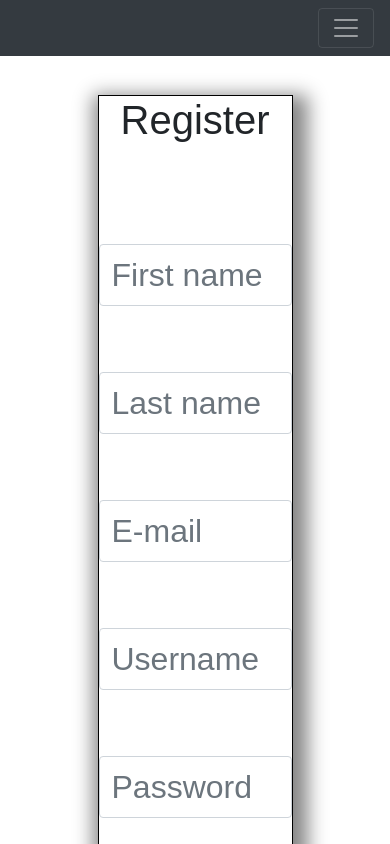
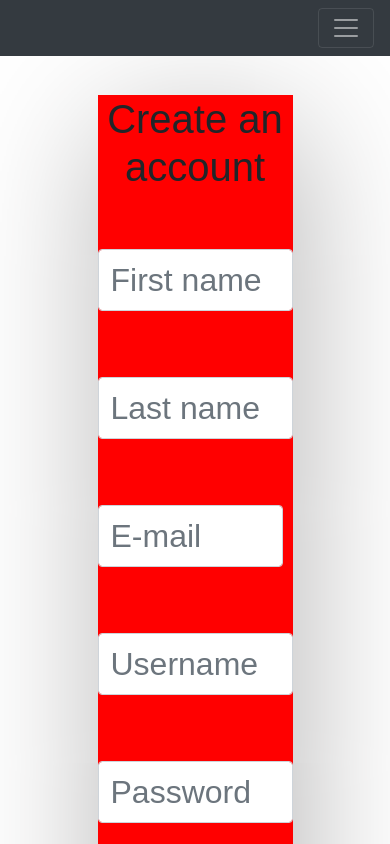
Before and after one commit to jonathanj101/Stock-Trading-App, a React (Create React App) app in the folder client/: page /register in a window 390 px wide. Shown: the top 844 px of the page. Built offline with nearby package versions, Linux system fonts and the light colour scheme; the HTML template or start-up script is replaced by a standard one.

Commit message:
cleaning, renaming, adding styling for mobile version

```diff
--- a/client/src/components/RegisterForm.js
+++ b/client/src/components/RegisterForm.js
@@ -12,8 +12,8 @@ const FormComponent = ({ handleRegister }) => {
     const [email, setEmail] = useState('');
     const [validated, setValidated] = useState(false);
     const [showAlertMsgComponent, setShow] = useState(false);
-    const [errMsg, setErrMsg] = useState('');
-    const [successMsg, setSuccessMsg] = useState('');
+    const [errorMessage, setErrorMessage] = useState('');
+    const [successMessage, setSuccessMessage] = useState('');
     let history = useHistory();
 
     const handleSubmit = (event) => {
@@ -58,7 +58,7 @@ const FormComponent = ({ handleRegister }) => {
     ) => {
         try {
             debugger;
-            const sendRegistrantData = await axios.post('/signup', {
+            const response = await axios.post('/signup', {
                 first_name: firstName,
                 last_name: lastName,
                 password: password,
@@ -67,16 +67,15 @@ const FormComponent = ({ handleRegister }) => {
                 userHoldings: 100000,
             });
             setShow(true);
-            const respMsg = sendRegistrantData.data[0];
-            const respStatusCode = sendRegistrantData.data[1];
-            if (respStatusCode >= 500) {
-                setErrMsg(respMsg);
-                console.log(errMsg);
+            const message = response.data[0];
+            const statusCode = response.data[1];
+            const responseUserId = response.data[2];
+            if (statusCode >= 500) {
+                setErrorMessage(message);
             } else {
-                const userId = sendRegistrantData.data[2];
-                localStorage.setItem('userId', JSON.stringify(userId));
-                setSuccessMsg(respMsg);
-                redirectToAccountPage(userId);
+                localStorage.setItem('userId', JSON.stringify(responseUserId));
+                setSuccessMessage(message);
+                redirectToAccountPage(responseUserId);
             }
         } catch (err) {
             console.log(err);
@@ -88,8 +87,8 @@ const FormComponent = ({ handleRegister }) => {
             <AlertMsgComponent
                 setShow={setShow}
                 show={showAlertMsgComponent}
-                errMsg={errMsg}
-                successMsg={successMsg}
+                errMsg={errorMessage}
+                successMsg={successMessage}
             />
             <div style={styles.mainDiv}>
                 <div style={styles.div}>
@@ -102,11 +101,14 @@ const FormComponent = ({ handleRegister }) => {
                         method="POST"
                         style={styles.formContainer}
                     >
-                        <h1 className="text-center">Register</h1>
+                        <h1 className="text-center">Create an account</h1>
                         <Form.Row
-                            style={{
-                                marginTop: '50px',
-                            }}
+                            id="form-row"
+                            // className="d-flex justify-content-center"
+                            // style={{
+                            //     marginTop: '50px',
+                            // }}
+                            // style={styles.formRow}
                         >
                             <Form.Group
                                 as={Col}
@@ -159,7 +161,7 @@ const FormComponent = ({ handleRegister }) => {
                                 </Form.Control.Feedback>
                             </Form.Group>
                         </Form.Row>
-                        <Form.Row>
+                        <Form.Row className="w-100">
                             <Form.Group
                                 as={Col}
                                 sm="12"
@@ -248,17 +250,25 @@ const FormComponent = ({ handleRegister }) => {
 
 var styles = {
     mainDiv: {
-        width: '50%',
+        width: '100%',
         margin: '10% auto',
     },
+    div: {
+        width: '100%',
+        height: '100%',
+    },
     formContainer: {
-        width: '100%',
+        backgroundColor: 'Red',
+        width: '50%',
         margin: 'auto',
-        border: '1px solid black',
-        boxShadow: '5px 10px 18px 10px #888888',
+        boxShadow: '6px 32px 144px rgb(179, 178, 178)',
     },
+    // fromRow: {
+    //     width: '100%',
+    // },
     formGroupStyles: {
         marginTop: '50px',
+        // margin: '50px 5px 0 5px',
     },
     formControlStyles: {
         fontSize: '2rem',
@@ -271,10 +281,5 @@ var styles = {
         fontSize: '2rem',
         margin: '100px auto 0 auto',
     },
-    div: {
-        width: '100%',
-        height: '100%',
-    },
 };
-
 export default FormComponent;
```
